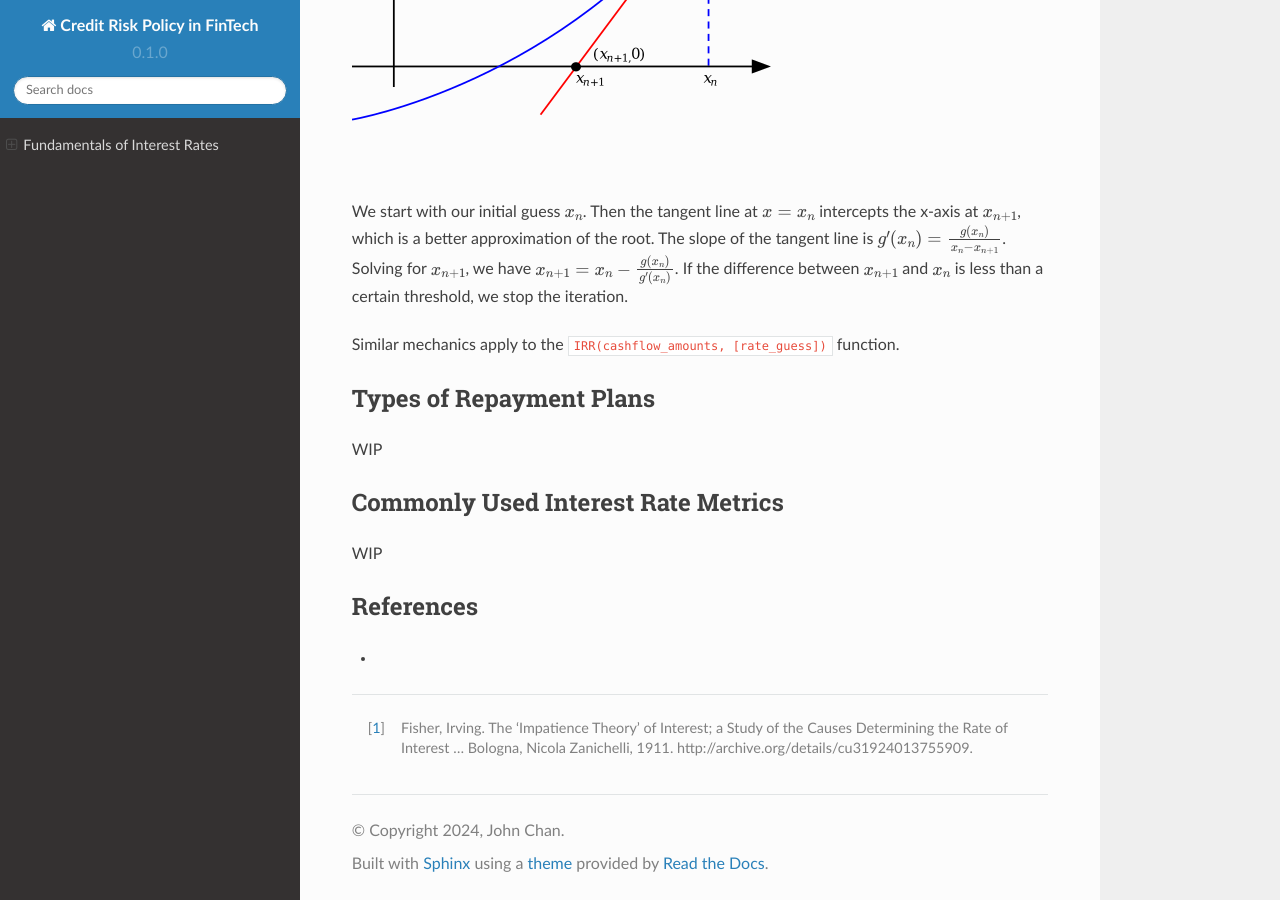
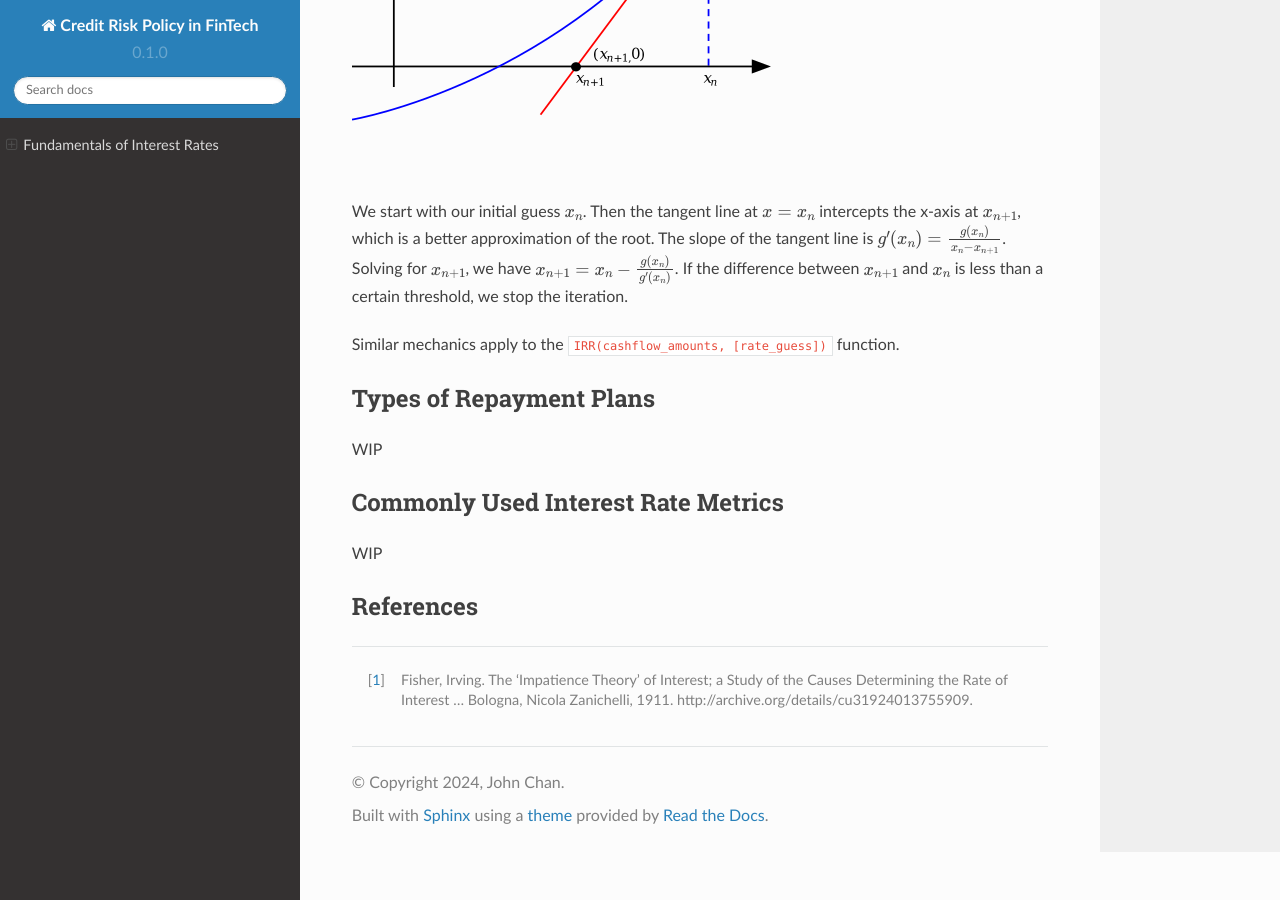
Before and after one commit to kychanbp/credit_risk_mgmt_fintech, a Sphinx documentation site: the page built from docs/source/fundamentals/bonds_interest_rates.md, in a window 1280 px wide and 900 px high, scrolled down 4472 px. Built offline with Sphinx 7.4.7 and the Read the Docs theme 2.0.0, drawn with Linux system fonts in a browser that asks for light colours.

Commit message:
fixed format

```diff
--- a/docs/source/fundamentals/bonds_interest_rates.md
+++ b/docs/source/fundamentals/bonds_interest_rates.md
@@ -108,4 +108,4 @@ WIP
 
 ## References
 
-- [^1]: Fisher, Irving. The ‘Impatience Theory’ of Interest; a Study of the Causes Determining the Rate of Interest ... Bologna, Nicola Zanichelli, 1911. http://archive.org/details/cu31924013755909.
+[^1]: Fisher, Irving. The ‘Impatience Theory’ of Interest; a Study of the Causes Determining the Rate of Interest ... Bologna, Nicola Zanichelli, 1911. http://archive.org/details/cu31924013755909.
```
